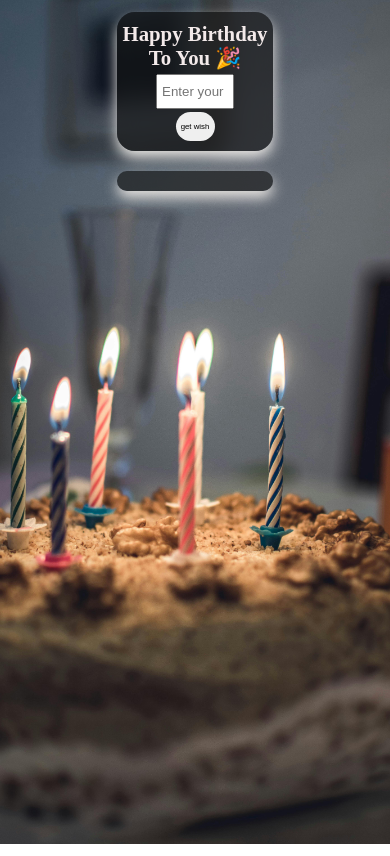
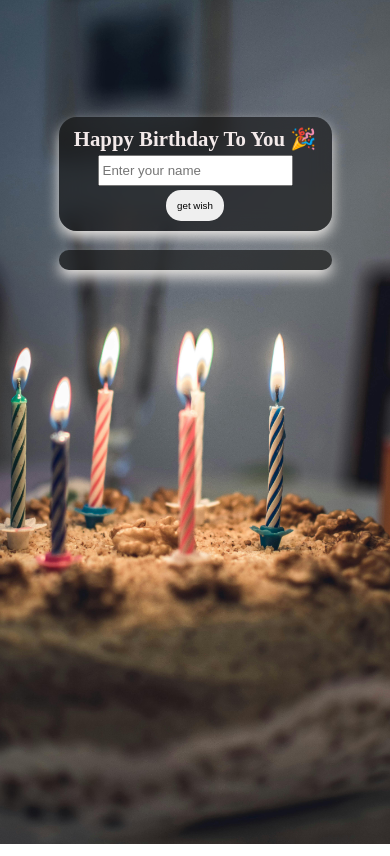
Before and after one commit to Fahad18-web/birthday-generator, a plain HTML site: page index.html in a window 390 px wide. Drawn offline with Linux system fonts and the light colour scheme.

Commit message:
style.css

```diff
--- a/style.css
+++ b/style.css
@@ -10,6 +10,7 @@
 html,body{
     height: 100%;
     width: 100%;
+    overflow-y: hidden;
 }
 
 body{
@@ -43,7 +44,7 @@ body{
 
 .cnt input{
     width: 12vw;
-    padding: 8px 4px;
+    padding: 6px 3px;
 }
 
 .cnt button{
@@ -70,7 +71,9 @@ body{
 
 @media only screen and (max-width:630px) {
     .cnt{
-        margin-top: 3vw;
+        width: 70vw;
+        margin-top: 30vw;
+        margin-left: 15vw;
     }
 
     .cnt h1{
@@ -78,14 +81,16 @@ body{
         text-align: center;
     }
     .cnt input{
-        width: 20vw;
+        width: 50vw;
     }
     .cnt button{
-        font-size: 2vw;
-        width: 10vw;
+        font-size: 2.5vw;
+        width: 15vw;
     }
 
     #display{
-        font-size: 2.3vw;
+        width: 70vw;
+        margin-left: 15vw;
+        font-size: 3vw;
     }
 }
```
